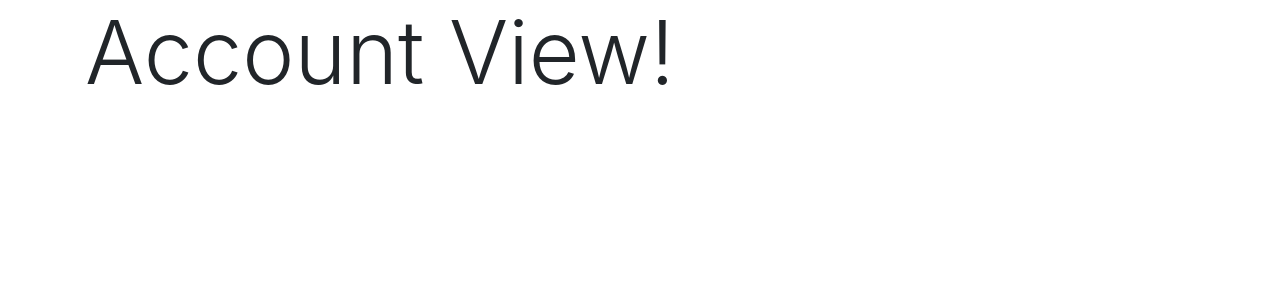
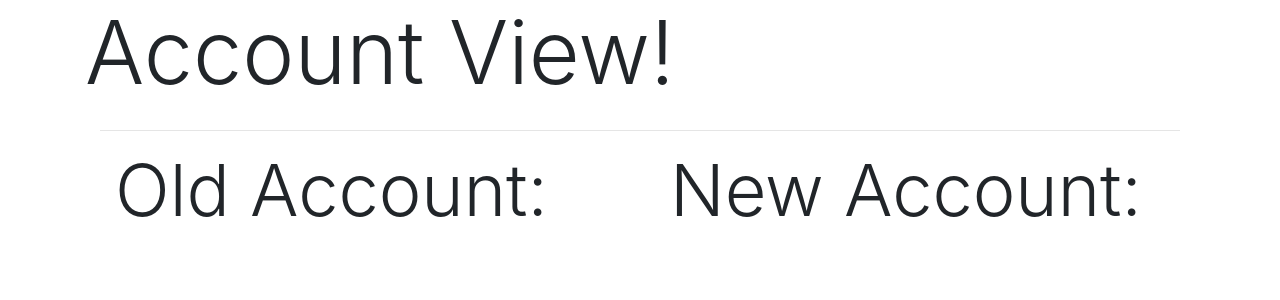
Before and after one commit to readytowin2298/sales-test, a Flask app: template templates/forms/accountCompare.html in a window 1280 px wide. Shown: the part 96-396 px from the top of the page. Run offline with Flask 2, Linux system fonts and the light colour scheme; the template is opened without the code that fills it, so the values that code supplies are empty.

```diff
--- a/app.py
+++ b/app.py
@@ -16,7 +16,7 @@ app.config['WTF_CSRF_ENABLED'] = False
 # app.config['SQLALCHEMY_DATABASE_URI'] = (
 #     os.environ.get('DATABASE_URL', 'postgres://rfdqftki:a0Y8qhkuFT-um6ZWMYd78Vq5cde9t_Kh@ziggy.db.elephantsql.com:5432/rfdqftki'))
 
-app.config['SQLALCHEMY_DATABASE_URI'] = 'postgres:///sales_test'
+app.config['SQLALCHEMY_DATABASE_URI'] = 'postgres://rfdqftki:a0Y8qhkuFT-um6ZWMYd78Vq5cde9t_Kh@ziggy.db.elephantsql.com:5432/rfdqftki'
 
 app.config['SQLALCHEMY_TRACK_MODIFICATIONS'] = False
 app.config['SQLALCHEMY_ECHO'] = False
@@ -51,8 +51,9 @@ def add_user_to_g():
 def home():
     if not g.user:
         return redirect('/login')
-
-    return render_template('/base/home.html')
+    old_accounts = OldAccount.query.filter_by(created_by=g.user.username).all()
+    new_accounts = NewAccount.query.filter_by(created_by=g.user.username).all()
+    return render_template('/base/home.html', old_accounts=old_accounts, new_accounts=new_accounts)
 
 
 @app.route('/signup', methods=['GET','POST'])
@@ -132,8 +133,11 @@ def old_account_view(account_num):
         flash("Sorry, we can't locate that account", category='danger')
         return redirect('/new-accounts')
     if old_account.new_account_num:
-        new_account = NewAccount.query.filter_by(new_account_num=old_account.new_account_num).first().fill_form()
-    else:
+        new_account = NewAccount.query.filter_by(new_account_num=old_account.new_account_num).first()
+        if new_account:
+            new_account = new_account.fill_form()
+
+    if not new_account:
         new_account = None
     old_account = old_account.fill_form()
     return render_template('/forms/accountCompare.html', new_account=new_account, old_account=old_account)
@@ -142,13 +146,15 @@ def new_account_view(account_num):
     if not g.user:
         flash("You must be logged in for that!", category='warning')
         return redirect('/login')
-    new_account = NewAccount.query.filter_by(old_account_num=account_num).first()
+    new_account = NewAccount.query.filter_by(new_account_num=account_num).first()
     if not new_account:
         flash("Sorry, we can't locate that account", category='danger')
         return redirect('/old-accounts')
     if new_account.old_account_num:
-        old_account = OldAccount.query.filter_by(old_account_num=new_account.old_account_num).first().fill_form()
-    else:
+        old_account = OldAccount.query.filter_by(old_account_num=new_account.old_account_num).first()
+        if old_account:
+            old_account = old_account.fill_form()
+    if not old_account:
         old_account = None
     new_account = new_account.fill_form()
     return render_template('/forms/accountCompare.html', new_account=new_account, old_account=old_account)
@@ -186,6 +192,16 @@ def add_old_account():
         return redirect('/old-accounts')
     return render_template('/forms/OldAccForm.html', form=form)
 
+@app.route('/new-accounts/add', methods=['GET','POST'])
+def add_new_account():
+    if not g.user:
+        flash("You aren't logged in!", category='warning')
+        return redirect('/login')
+    form = OldAccQuest()
+    if form.validate_on_submit():
+        print('hi')
+    return render_template('/forms/NewAccForm.html', form=form)
+
 
 
 
--- a/forms.py
+++ b/forms.py
@@ -23,7 +23,7 @@ class NewAccQuest(FlaskForm):
         phone_number = StringField("Best Callback",
                 validators=[InputRequired()])
 
-        old_account_number = IntegerField("Old Account Number")
+        old_account_num = IntegerField("Old Account Number")
 
         equipment_present = RadioField("*Is the POE Present?",
                 choices=[(1, 'Yes'), (0, 'No')], coerce=int,
@@ -64,6 +64,7 @@ class OldAccQuest(FlaskForm):
 
         account_name = StringField("*Account Name",
                 validators=[InputRequired()])
+        new_account_num = IntegerField("New Account Number, if available")
 
         phone_number = StringField("Best Callback",
                 validators=[InputRequired()])
--- /dev/null
+++ b/static/js/disable.js
@@ -0,0 +1 @@
+$("form :input").prop("disabled", true)
--- a/templates/base/base-form.html
+++ b/templates/base/base-form.html
@@ -1,3 +1,5 @@
+
+{% if form %}
   <form method="POST" id="user_form">
     {{ form.hidden_tag() }}
     <ul class="list-group" style="color: darkslategray;">
@@ -41,3 +43,4 @@
 
     <button class="btn btn-primary btn-lg btn-block">Submit</button>
   </form>
+{% endif %}
--- a/templates/base/newAcct.html
+++ b/templates/base/newAcct.html
@@ -36,7 +36,7 @@
                 <tbody>
                 {% for account in accounts %}
                     <tr id="{{account.new_account_num}}">
-                        <th scope="row"><a href="/accounts/{{ account.new_acccount_num }}">{{account.new_account_num}}</a></th>
+                        <th scope="row"><a href="/accounts/new/{{ account.new_account_num }}">{{account.new_account_num}}</a></th>
                         <td>{{account.name}}</td>
                         <td>{{ account.wants_equipment_moved }}</td>
                         <td>{{ account.old_account_num }}</td>
--- a/templates/base/oldAcct.html
+++ b/templates/base/oldAcct.html
@@ -36,7 +36,7 @@
                 <tbody>
                 {% for account in accounts %}
                     <tr id="{{account.old_account_num}}">
-                        <th scope="row"><a href="/accounts/{{ account.old_acccount_num }}">{{account.new_account_num}}</a></th>
+                        <th scope="row"><a href="/accounts/old/{{ account.old_account_num }}">{{account.new_account_num}}</a></th>
                         <td>{{account.name}}</td>
                         <td>{{ account.wants_equipment_moved }}</td>
                         <td>{{ account.old_account_num }}</td>
--- a/templates/forms/accountCompare.html
+++ b/templates/forms/accountCompare.html
@@ -2,23 +2,37 @@
 
 {% block content %}
 
+<style>
+    </style>
 
 <div class="container">
     <div class="container justify-content-center">
         <div class="row">
             <h2 class="display-2">Account View!</h2>
         </div>
+        <hr>
         <div class="row justify-content-center">
             <div class="col col-6">
+                <div class="container">
+                    <h3 class="display-3">Old Account:</h3>
+                    {% with form=old_account %}
+                        {% include '/base/base-form.html' %}
+                    {% endwith %}
+                </div>
 
             </div>
             <div class="col col-6">
-
+                <div class="container">
+                    <h3 class="display-3">New Account:</h3>
+                    {% with form=new_account %}
+                        {% include '/base/base-form.html' %}
+                    {% endwith %}
+                </div>
             </div>
         </div>
     </div>
 </div>
-
+<script src="/static/js/disable.js" ></script>
 
 
 {% endblock %}
```
Also changed, not shown: models.py (+5 -2 lines), seed.py (+10 -2 lines), templates/base/home.html (+48 -7 lines). Lines whose indentation alone changed are shown as unchanged.
